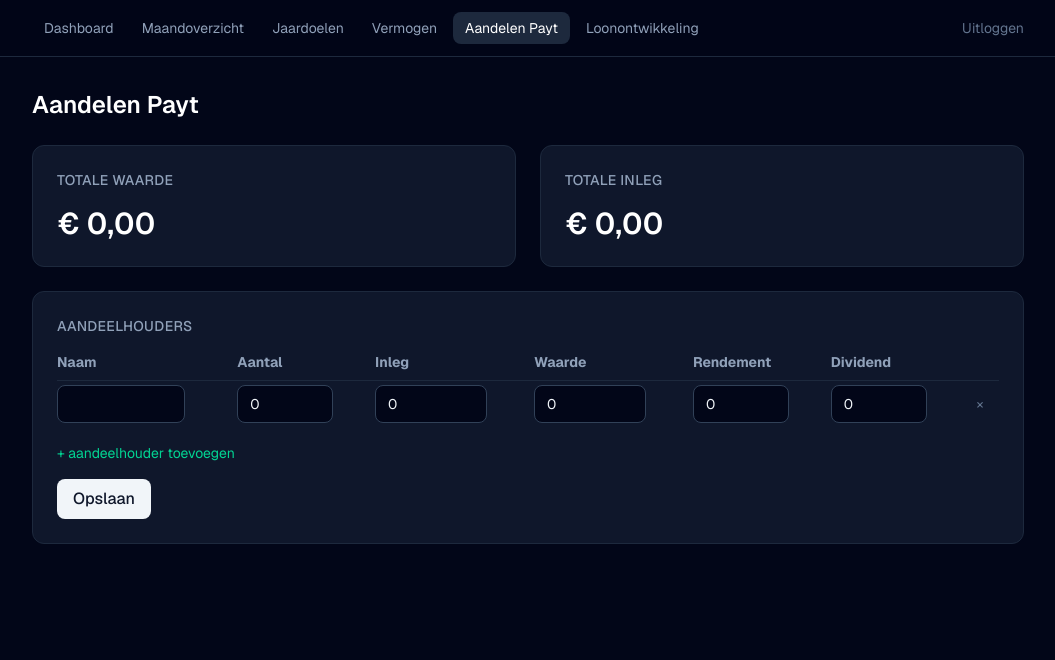
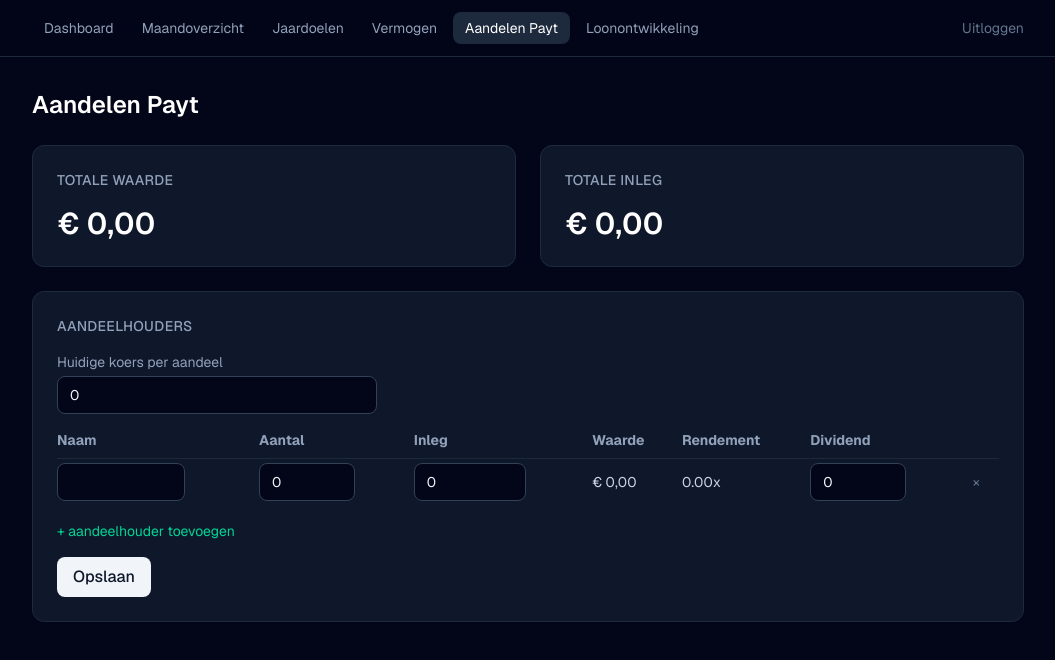
Before and after one commit to bertjanwalters14/finance-overview, a Next.js app: page /aandelen in a window 1280 px wide. Both pictures are taken after a click on the button "+ aandeelhouder toevoegen". Shown: the top 660 px of the page, without its empty margins (112-1167 px from the left). Built offline with nearby package versions, Linux system fonts and the light colour scheme; no server answers.

Commit message:
Aandelen Payt: waarde en rendement automatisch berekenen uit koers per aandeel

```diff
--- a/seed-data/seed.json
+++ b/seed-data/seed.json
@@ -431,40 +431,35 @@
     "schuld": 6750.0,
     "bijgewerktOp": "2026-08-05"
   },
-  "aandelenPayt": [
+  "aandelenPayt": {
+    "koersPerAandeel": 9.25,
+    "aandeelhouders": [
       {
         "naam": "Bert-Jan",
         "aantal": 14063.0,
         "inleg": 20712.5,
-      "waarde": 130082.75,
-      "rendement": 6.28039831,
         "dividend": 9003.75
       },
       {
         "naam": "Mirte",
         "aantal": 14062.0,
         "inleg": 21275.0,
-      "waarde": 130073.5,
-      "rendement": 6.113913043,
         "dividend": 0.0
       },
       {
         "naam": "Geert",
         "aantal": 8125.0,
         "inleg": 13200.0,
-      "waarde": 75156.25,
-      "rendement": 5.693655303,
         "dividend": 3472.875
       },
       {
         "naam": "Annelies",
         "aantal": 500.0,
         "inleg": 2250.0,
-      "waarde": 4625.0,
-      "rendement": 2.055555556,
         "dividend": 514.5
       }
-  ],
+    ]
+  },
   "loonontwikkeling": [
     {
       "jaar": 2016,
--- a/src/app/(dashboard)/aandelen/AandelenForm.tsx
+++ b/src/app/(dashboard)/aandelen/AandelenForm.tsx
@@ -4,17 +4,35 @@ import { useState } from "react";
 import { saveAandelen } from "./actions";
 import { SubmitButton } from "@/components/SubmitButton";
 import { inputClass } from "@/components/formStyles";
-import type { AandeelhouderPayt } from "@/lib/types";
+import { formatEURPrecies } from "@/lib/format";
+import type { AandeelhouderPayt, AandelenPaytData } from "@/lib/types";
 
 type RijMetId = AandeelhouderPayt & { id: string };
 
-export function AandelenForm({ data }: { data: AandeelhouderPayt[] }) {
+export function AandelenForm({ data }: { data: AandelenPaytData }) {
+  const [koers, setKoers] = useState(data.koersPerAandeel);
   const [rijen, setRijen] = useState<RijMetId[]>(() =>
-    data.map((r) => ({ ...r, id: crypto.randomUUID() }))
+    data.aandeelhouders.map((r) => ({ ...r, id: crypto.randomUUID() }))
   );
+
+  function updateRij(id: string, patch: Partial<AandeelhouderPayt>) {
+    setRijen((prev) => prev.map((r) => (r.id === id ? { ...r, ...patch } : r)));
+  }
 
   return (
     <form action={saveAandelen} className="flex flex-col gap-4">
+      <label className="flex max-w-xs flex-col gap-1 text-sm text-slate-400">
+        Huidige koers per aandeel
+        <input
+          name="koersPerAandeel"
+          type="number"
+          step="0.01"
+          defaultValue={koers}
+          onChange={(e) => setKoers(Number(e.target.value) || 0)}
+          className={inputClass}
+        />
+      </label>
+
       <div className="overflow-x-auto">
         <table className="w-full text-sm">
           <thead>
@@ -29,7 +47,10 @@ export function AandelenForm({ data }: { data: AandeelhouderPayt[] }) {
             </tr>
           </thead>
           <tbody>
-            {rijen.map((r) => (
+            {rijen.map((r) => {
+              const waarde = r.aantal * koers;
+              const rendement = r.inleg > 0 ? waarde / r.inleg : 0;
+              return (
                 <tr key={r.id} className="border-t border-slate-800">
                   <td className="py-1 pr-2">
                     <input
@@ -44,6 +65,9 @@ export function AandelenForm({ data }: { data: AandeelhouderPayt[] }) {
                       type="number"
                       step="0.01"
                       defaultValue={r.aantal}
+                      onChange={(e) =>
+                        updateRij(r.id, { aantal: Number(e.target.value) || 0 })
+                      }
                       className={`${inputClass} w-24 py-1`}
                     />
                   </td>
@@ -53,26 +77,17 @@ export function AandelenForm({ data }: { data: AandeelhouderPayt[] }) {
                       type="number"
                       step="0.01"
                       defaultValue={r.inleg}
+                      onChange={(e) =>
+                        updateRij(r.id, { inleg: Number(e.target.value) || 0 })
+                      }
                       className={`${inputClass} w-28 py-1`}
                     />
                   </td>
-                <td className="py-1 pr-2">
-                  <input
-                    name="waarde"
-                    type="number"
-                    step="0.01"
-                    defaultValue={r.waarde}
-                    className={`${inputClass} w-28 py-1`}
-                  />
+                  <td className="py-1 pr-2 whitespace-nowrap text-slate-300">
+                    {formatEURPrecies(waarde)}
                   </td>
-                <td className="py-1 pr-2">
-                  <input
-                    name="rendement"
-                    type="number"
-                    step="0.01"
-                    defaultValue={r.rendement}
-                    className={`${inputClass} w-24 py-1`}
-                  />
+                  <td className="py-1 pr-2 whitespace-nowrap text-slate-300">
+                    {rendement.toFixed(2)}x
                   </td>
                   <td className="py-1 pr-2">
                     <input
@@ -96,7 +111,8 @@ export function AandelenForm({ data }: { data: AandeelhouderPayt[] }) {
                     </button>
                   </td>
                 </tr>
-            ))}
+              );
+            })}
           </tbody>
         </table>
       </div>
@@ -111,8 +127,6 @@ export function AandelenForm({ data }: { data: AandeelhouderPayt[] }) {
               naam: "",
               aantal: 0,
               inleg: 0,
-              waarde: 0,
-              rendement: 0,
               dividend: 0,
             },
           ])
--- a/src/app/(dashboard)/aandelen/actions.ts
+++ b/src/app/(dashboard)/aandelen/actions.ts
@@ -2,27 +2,26 @@
 
 import { revalidatePath } from "next/cache";
 import { setAandelenPayt } from "@/lib/data";
-import type { AandeelhouderPayt } from "@/lib/types";
+import type { AandeelhouderPayt, AandelenPaytData } from "@/lib/types";
 
 export async function saveAandelen(formData: FormData): Promise<void> {
+  const koersPerAandeel = Number(formData.get("koersPerAandeel") || 0);
   const namen = formData.getAll("naam") as string[];
   const aantallen = formData.getAll("aantal") as string[];
   const inlegen = formData.getAll("inleg") as string[];
-  const waarden = formData.getAll("waarde") as string[];
-  const rendementen = formData.getAll("rendement") as string[];
   const dividenden = formData.getAll("dividend") as string[];
 
-  const data: AandeelhouderPayt[] = namen
+  const aandeelhouders: AandeelhouderPayt[] = namen
     .map((naam, i) => ({
       naam: naam.trim(),
       aantal: Number(aantallen[i] || 0),
       inleg: Number(inlegen[i] || 0),
-      waarde: Number(waarden[i] || 0),
-      rendement: Number(rendementen[i] || 0),
       dividend: Number(dividenden[i] || 0),
     }))
     .filter((a) => a.naam.length > 0);
 
+  const data: AandelenPaytData = { koersPerAandeel, aandeelhouders };
   await setAandelenPayt(data);
   revalidatePath("/aandelen");
+  revalidatePath("/");
 }
--- a/src/app/(dashboard)/aandelen/page.tsx
+++ b/src/app/(dashboard)/aandelen/page.tsx
@@ -1,13 +1,17 @@
 import { getAandelenPayt } from "@/lib/data";
+import { berekenAandelenWaarde } from "@/lib/types";
 import { Card } from "@/components/Card";
 import { formatEURPrecies } from "@/lib/format";
 import { AandelenForm } from "./AandelenForm";
 
 export default async function AandelenPage() {
-  const aandelen = await getAandelenPayt();
+  const data = await getAandelenPayt();
 
-  const totaalWaarde = aandelen.reduce((s, a) => s + a.waarde, 0);
-  const totaalInleg = aandelen.reduce((s, a) => s + a.inleg, 0);
+  const totaalWaarde = data.aandeelhouders.reduce(
+    (s, a) => s + berekenAandelenWaarde(a, data.koersPerAandeel),
+    0
+  );
+  const totaalInleg = data.aandeelhouders.reduce((s, a) => s + a.inleg, 0);
 
   return (
     <div className="flex flex-col gap-6">
@@ -27,7 +31,7 @@ export default async function AandelenPage() {
       </div>
 
       <Card title="Aandeelhouders">
-        <AandelenForm data={aandelen} />
+        <AandelenForm data={data} />
       </Card>
     </div>
   );
--- a/src/lib/data.ts
+++ b/src/lib/data.ts
@@ -2,7 +2,7 @@ import { kvGet, kvSet, kvKeys } from './kv'
 import type {
   Maand,
   Vermogen,
-  AandeelhouderPayt,
+  AandelenPaytData,
   LoonEntry,
   JaarDoelen,
 } from './types'
@@ -42,13 +42,16 @@ export async function setVermogen(data: Vermogen): Promise<void> {
 
 const AANDELEN_KEY = 'aandelenPayt'
 
-export async function getAandelenPayt(): Promise<AandeelhouderPayt[]> {
-  return (await kvGet<AandeelhouderPayt[]>(AANDELEN_KEY)) ?? []
+export async function getAandelenPayt(): Promise<AandelenPaytData> {
+  return (
+    (await kvGet<AandelenPaytData>(AANDELEN_KEY)) ?? {
+      koersPerAandeel: 0,
+      aandeelhouders: [],
+    }
+  )
 }
 
-export async function setAandelenPayt(
-  data: AandeelhouderPayt[]
-): Promise<void> {
+export async function setAandelenPayt(data: AandelenPaytData): Promise<void> {
   await kvSet(AANDELEN_KEY, data)
 }
 
--- a/src/lib/types.ts
+++ b/src/lib/types.ts
@@ -42,9 +42,28 @@ export interface AandeelhouderPayt {
   naam: string
   aantal: number
   inleg: number
-  waarde: number
-  rendement: number
   dividend: number
+}
+
+export interface AandelenPaytData {
+  koersPerAandeel: number
+  aandeelhouders: AandeelhouderPayt[]
+}
+
+export function berekenAandelenWaarde(
+  a: AandeelhouderPayt,
+  koersPerAandeel: number
+): number {
+  return a.aantal * koersPerAandeel
+}
+
+// rendement als multiplier (waarde / inleg), bv. 6.28x
+export function berekenRendement(
+  a: AandeelhouderPayt,
+  koersPerAandeel: number
+): number {
+  if (a.inleg === 0) return 0
+  return berekenAandelenWaarde(a, koersPerAandeel) / a.inleg
 }
 
 export interface LoonEntry {
```
Also changed, not shown: 1 other file (tests, documents, lock files or other folders). Lines whose indentation alone changed are shown as unchanged.
